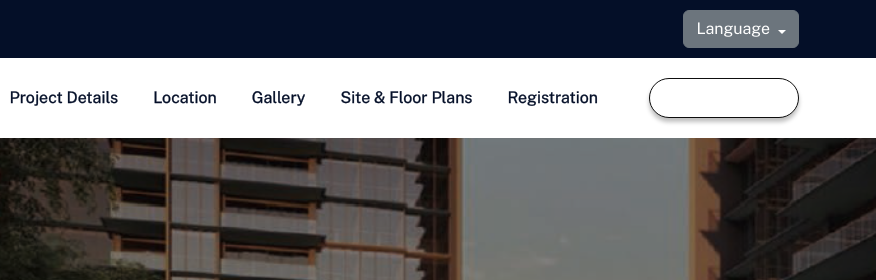
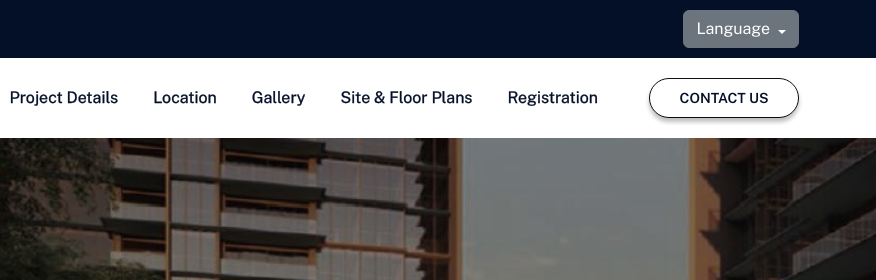
Before and after one commit to 0brijesh/tembusu-landing-1, a plain HTML site: page index.html in a window 1280 px wide. In both pictures the pointer is over the link "CONTACT US". Shown: the top 280 px of the page, 404-1280 px from the left. Drawn offline with Linux system fonts and the light colour scheme.

Commit message:
done
changed

```diff
--- a/assets/css/style.css
+++ b/assets/css/style.css
@@ -492,7 +492,7 @@ header ul li a {
 }
 header .secondary-btn:hover {
   background-color: var(--white-color);
-  color: var(--blue-color);
+  color: var(--blue-color) !important;
 }
 .mobile-menu-ico svg path{
   fill: var(--primary-color);
```
